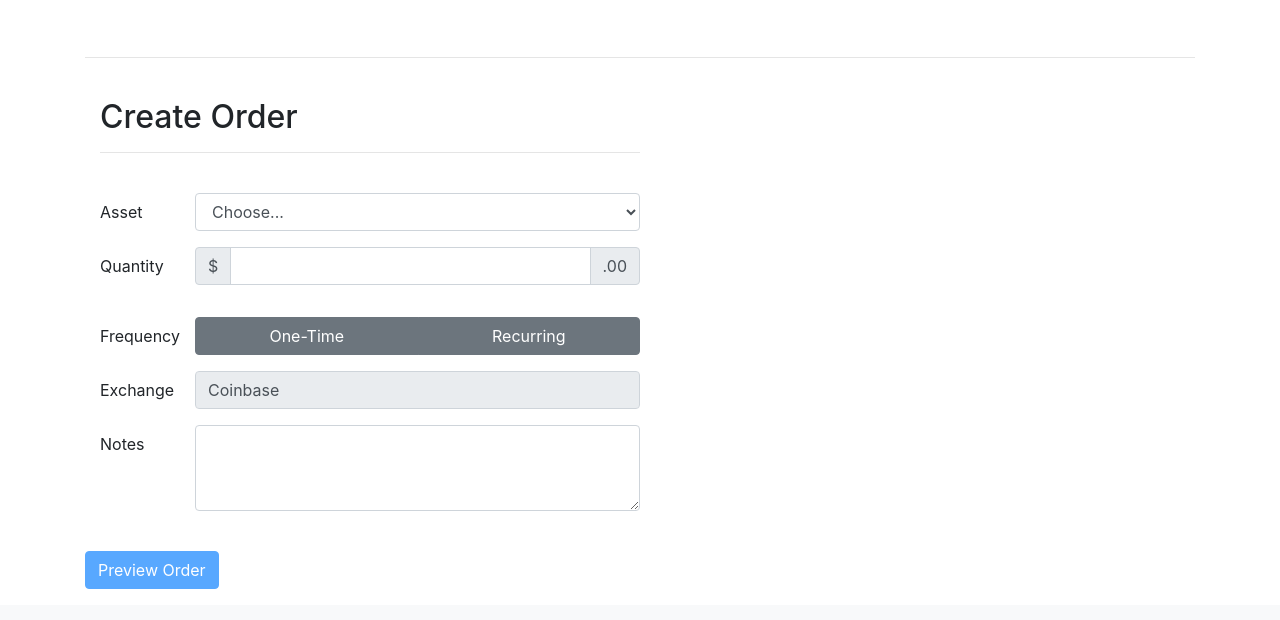
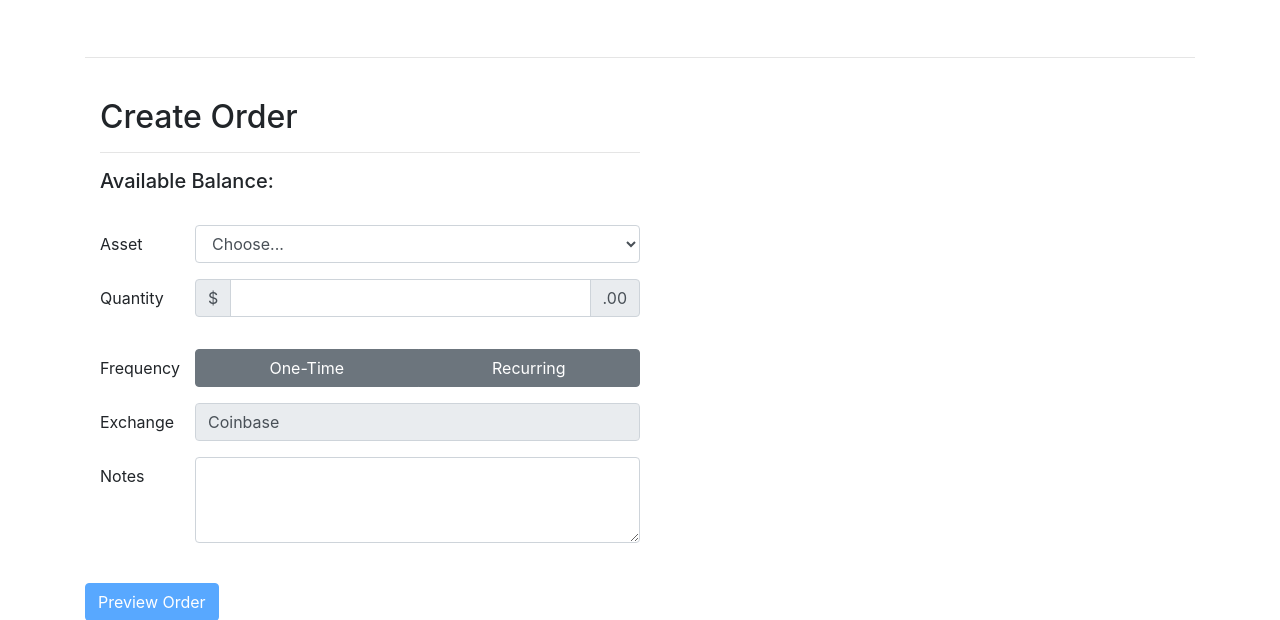
Before and after one commit to pAP3R/recur, a Flask app: template templates/orders.html in a window 1280 px wide. Shown: the part 405-1025 px from the top of the page. Before the commit the page ends 994 px from the top, so only its background shows below. Run offline with Flask 2, Linux system fonts and the light colour scheme; the template is opened without the code that fills it: most values are stand-ins (such as "Sample title", 1, 10 or a date in 2020); some libraries are stand-ins or nearby versions.

Commit message:
recur up 28

```diff
--- a/templates/order_create.html
+++ b/templates/order_create.html
@@ -2,13 +2,18 @@
 <h2>{% block title %} Create Order {% endblock %}</h2>
 <div style="width: 50%;">
 <hr>
-<h5>
+<h5>Available Balance: </h5>
   {% for account in balances %}
   {% if "USD" in account['currency'] %}
-    Available Balance: ${{ account['available'] }} {{ account['currency'] }}
+    <h4>${{ account['available'] }} {{ account['currency'] }}</h4>
+  {% endif %}
+  {% if "GBP" in account['currency'] %}
+    <h4>£{{ account['available'] }} {{ account['currency'] }}</h4>
+  {% endif %}
+  {% if "EUR" in account['currency'] %}
+    <h4>€{{ account['available'] }} {{ account['currency'] }}</h4>
   {% endif %}
   {% endfor %}
-</h5>
 <br>
     <form method="POST" action="{{ url_for('order_create') }}">
       <div class="form-group row">
```
